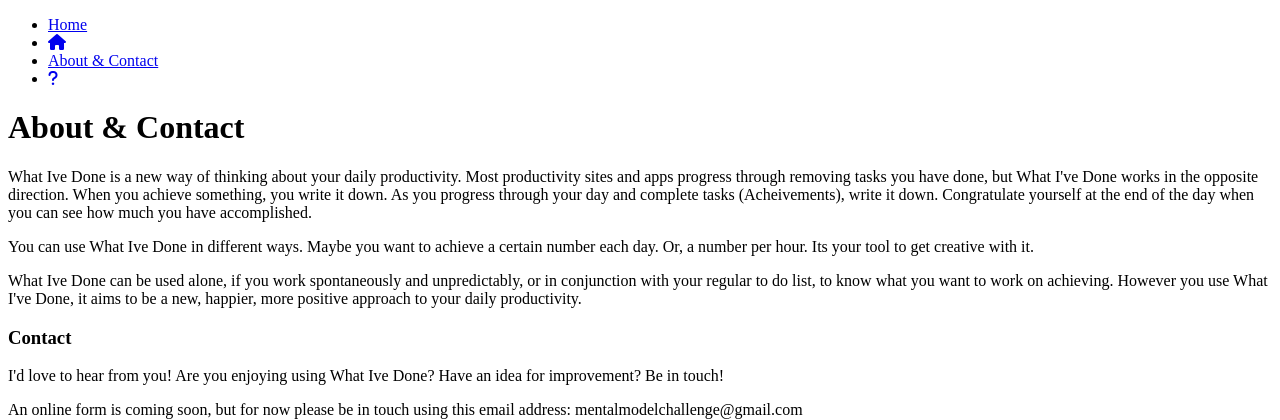
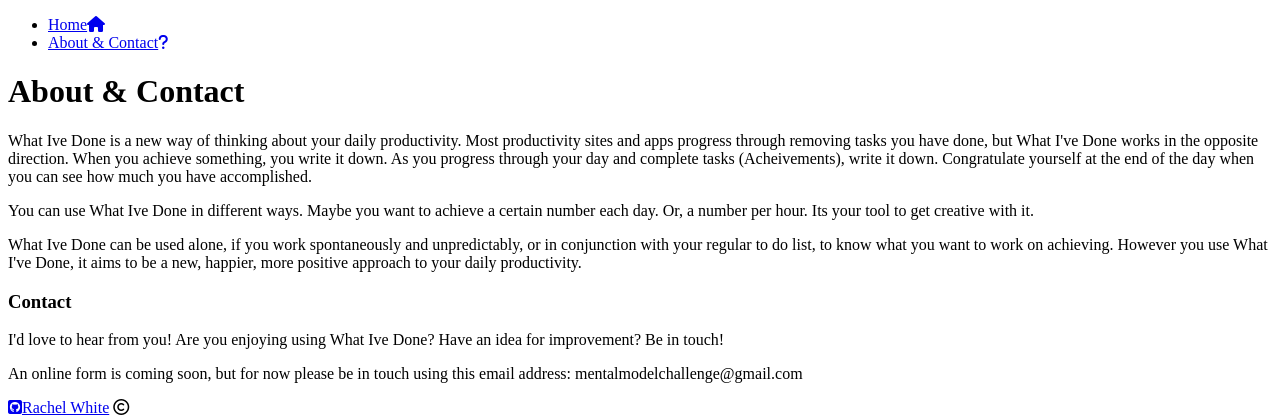
Before and after one commit to rachel-white/what-ive-done, a Flask app: page /about in a window 1280 px wide. Shown: the top 420 px of the page. Run offline with Flask 2, Linux system fonts and the light colour scheme; some libraries are stand-ins or nearby versions.

Commit message:
updated nav - word and image now in same list item

```diff
--- a/templates/about.html
+++ b/templates/about.html
@@ -1,10 +1,8 @@
 {% extends 'base.html' %} {% block content %}
 <nav class="nav">
             <ul class="nav-list">
-                <li class="nav-item"><a href= "{{ url_for('home') }}" class="link">Home</a></li>
-                <li class="nav-icon icon"><a href= "{{ url_for('home') }}" class="link"><i class="fas fa-home"></i></a></li>
-                <li class="nav-item"><a href= "{{ url_for('about') }}" class="link">About & Contact</a></li>
-                <li class="nav-icon icon"><a href= "{{ url_for('about') }}" class="link"><i class="fas fa-question"></i></a></li>
+                <li class="nav-item"><a href= "{{ url_for('home') }}" class="link">Home<i class="fas fa-home"></i></a></li>
+                <li class="nav-item"><a href= "{{ url_for('about') }}" class="link">About & Contact<i class="fas fa-question"></i></a></li>
             </ul>
         </nav>
 <h1>About & Contact</h1>
```
